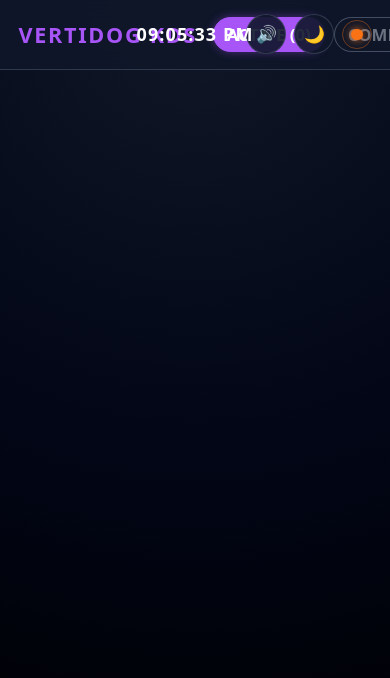
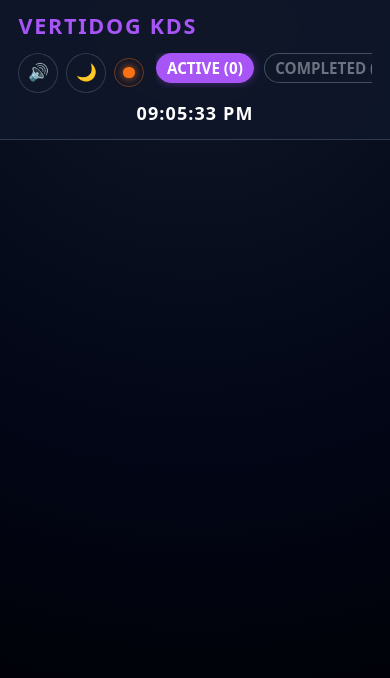
Before and after one commit to vertidog/vertidog-kds, a website: page public/kitchen.html in a window 390 px wide. Drawn offline with Linux system fonts and the light colour scheme.

Commit message:
Tighten mobile status pills

```diff
--- a/public/kitchen.html
+++ b/public/kitchen.html
@@ -24,6 +24,7 @@
       --header-bg: rgba(15, 23, 42, 0.9);
       --header-border: rgba(148, 163, 184, 0.25);
       --header-text: #fff;
+      --header-height: 4.5rem;
 
       /* Time Alert Colors */
       --time-alert: #ffeb3b;   /* Bright Yellow */
@@ -74,6 +75,12 @@
       left: 0;
       width: 100%;
       color: var(--header-text);
+    }
+    .header-actions {
+      display: flex;
+      gap: 0.5rem;
+      align-items: center;
+      flex: 0 0 auto;
     }
     header .brand {
       display: flex;
@@ -189,7 +196,7 @@
     --------------------------------*/
     main {
       flex: 1; /* Make main take up all remaining vertical space */
-      padding: 4.5rem 0.9rem 0.9rem 0.9rem;
+      padding: calc(var(--header-height) + 0.6rem) 0.9rem 0.9rem;
       overflow-x: scroll;
       overflow-y: hidden;
       min-height: 220px;
@@ -621,7 +628,61 @@
       color: #334155;
     }
 
-    @media (max-width: 860px) {
+    @media (max-width: 720px) {
+      header {
+        flex-wrap: wrap;
+        align-items: flex-start;
+        gap: 0.75rem;
+      }
+      header .brand {
+        width: 100%;
+      }
+      header .status-tabs {
+        order: 3;
+        width: 100%;
+        overflow-x: auto;
+        padding-bottom: 0.35rem;
+        -ms-overflow-style: none;
+        scrollbar-width: none;
+      }
+      header .status-tabs::-webkit-scrollbar {
+        display: none;
+      }
+      header .tab-pill {
+        flex: 1 0 auto;
+        text-align: center;
+        padding: 0.25rem 0.65rem;
+        font-size: 0.95rem;
+      }
+      .header-actions {
+        margin-left: auto;
+      }
+      .header-clock {
+        position: static;
+        transform: none;
+        order: 4;
+        width: 100%;
+        text-align: center;
+        margin-top: -0.25rem;
+      }
+      main {
+        flex-direction: column;
+        overflow-x: hidden;
+        overflow-y: auto;
+        padding: calc(var(--header-height) + 0.4rem) 0.65rem 0.9rem;
+        gap: 0.75rem;
+      }
+      :root {
+        --card-width: 100%;
+      }
+      .bubble {
+        width: 100%;
+        min-width: 0;
+        flex: 0 0 auto;
+      }
+    }
+
+    @media (max-width: 860px) and (min-width: 721px) {
       header .subtitle { display: none; }
       :root {
             --card-width: 320px;
@@ -644,7 +705,7 @@
       <div class="tab-pill" data-filter="done" onclick="setFilter('done')">COMPLETED (<span id="done-count">0</span>)</div>
     </div>
     <div id="header-clock" class="header-clock" aria-label="Current time"></div>
-    <div style="display: flex; gap: 0.5rem; align-items: center;">
+    <div class="header-actions">
         <button class="icon-button" id="mute-toggle" aria-label="Toggle TTS mute" title="Mute TTS">
           🔊
         </button>
@@ -676,6 +737,8 @@
     const themeToggle = document.getElementById("theme-toggle");
     const readySound = document.getElementById("ready-sound");
     const headerClock = document.getElementById("header-clock");
+    const headerEl = document.querySelector("header");
+    const rootEl = document.documentElement;
 
     const activeCountEl = document.getElementById("active-count");
     const doneCountEl = document.getElementById("done-count");
@@ -706,6 +769,19 @@
     if (storedMutePreference !== null) {
       ttsMuted = storedMutePreference === 'true';
     }
+
+    function syncHeaderHeight() {
+      if (!headerEl) return;
+      const height = headerEl.getBoundingClientRect().height;
+      rootEl.style.setProperty('--header-height', `${height}px`);
+    }
+
+    const headerObserver = new ResizeObserver(syncHeaderHeight);
+    if (headerEl) {
+      headerObserver.observe(headerEl);
+    }
+    window.addEventListener('resize', syncHeaderHeight);
+    syncHeaderHeight();
 
     // --- Utility Functions ---
 
```
